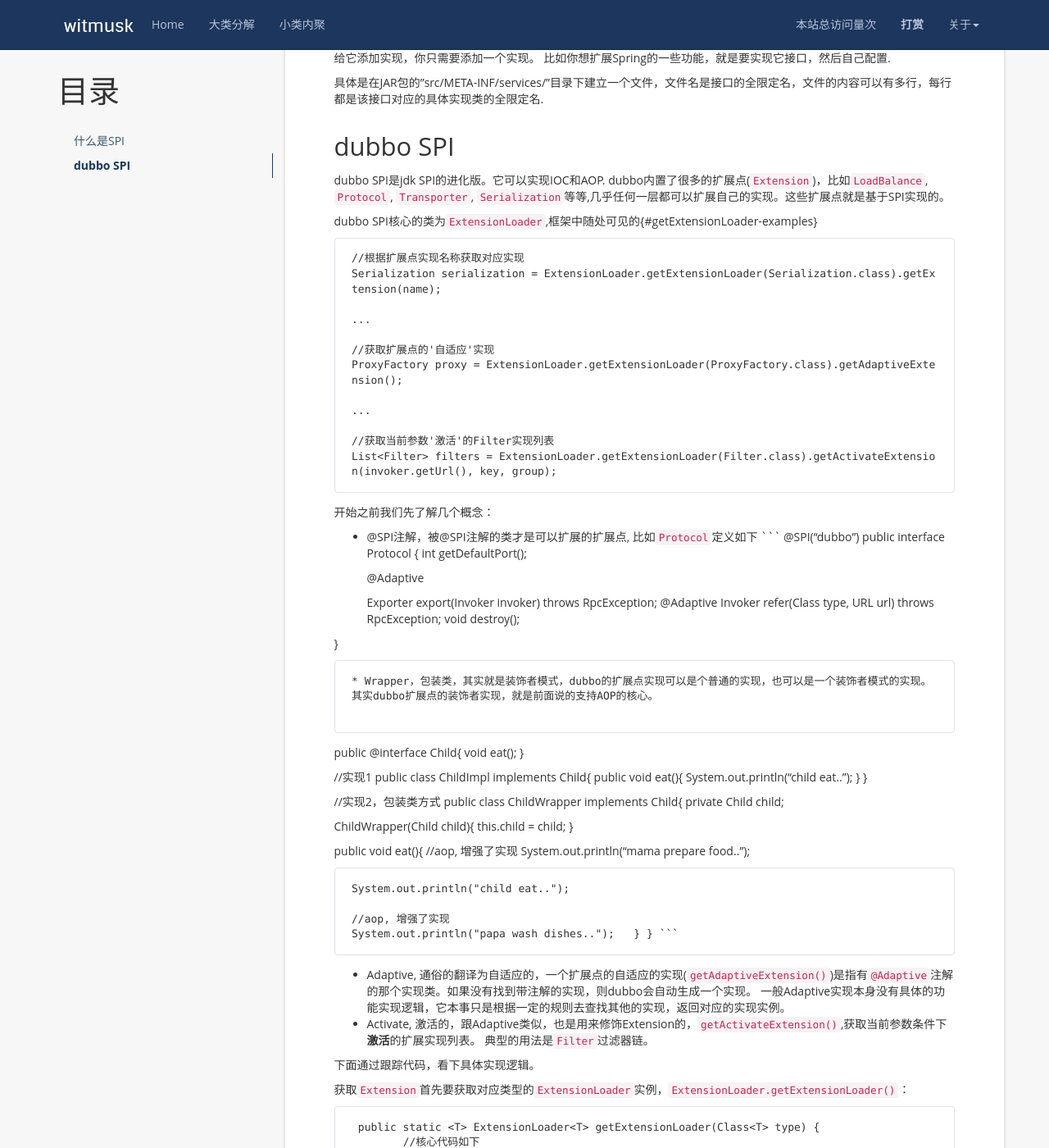
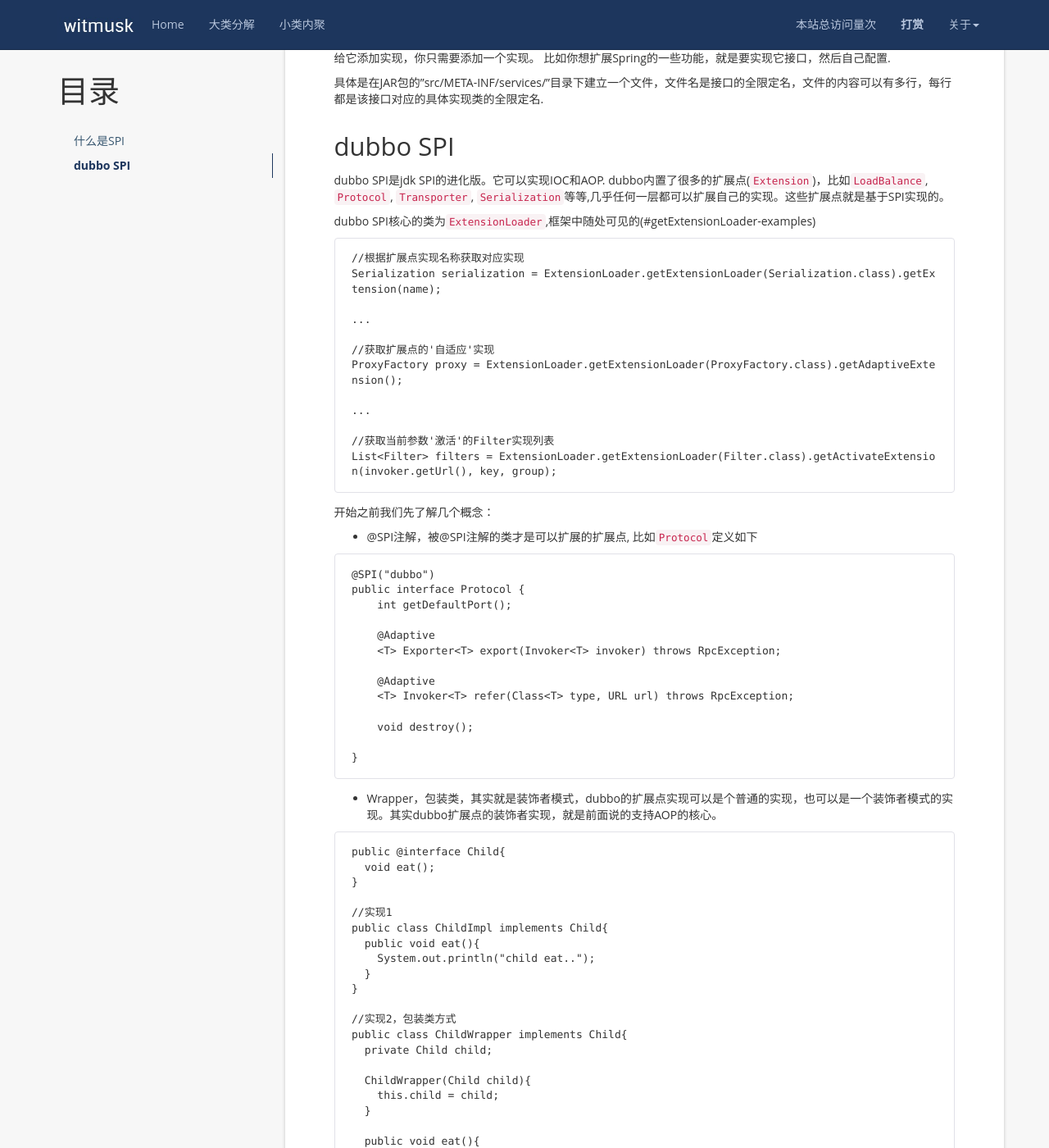
Before and after one commit to witmusk/witmusk.github.io, a Jekyll site: the page built from _posts/2019-06-04-dubbo SPI.md, in a window 1280 px wide and 1400 px high, scrolled down 513 px. Shown: the whole window at 82% size. Built offline with Jekyll 4.4.1, drawn with Linux system fonts in a browser that asks for light colours; nearby versions of some CDN libraries; a script that is not in the unit is left out; comment, search, counter and statistics services are not loaded; some of the changed text lies outside the part shown.

````diff
--- a/_posts/2019-06-04-dubbo SPI.md
+++ b/_posts/2019-06-04-dubbo SPI.md
@@ -20,7 +20,7 @@ SPI 全称为 (Service Provider Interface) ,是JDK内置的一种服务提供发
 ## dubbo SPI
 dubbo SPI是jdk SPI的进化版。它可以实现IOC和AOP. dubbo内置了很多的扩展点(`Extension`)，比如`LoadBalance`, `Protocol`, `Transporter`, `Serialization`等等,几乎任何一层都可以扩展自己的实现。这些扩展点就是基于SPI实现的。
 
-dubbo SPI核心的类为`ExtensionLoader`,框架中随处可见的{#getExtensionLoader-examples}
+dubbo SPI核心的类为`ExtensionLoader`,框架中随处可见的(#getExtensionLoader-examples)
 ```
 //根据扩展点实现名称获取对应实现
 Serialization serialization = ExtensionLoader.getExtensionLoader(Serialization.class).getExtension(name);
@@ -37,6 +37,7 @@ List<Filter> filters = ExtensionLoader.getExtensionLoader(Filter.class).getActiv
 ```
 开始之前我们先了解几个概念：
 * @SPI注解，被@SPI注解的类才是可以扩展的扩展点, 比如`Protocol`定义如下
+
 ```
 @SPI("dubbo")
 public interface Protocol {
````
